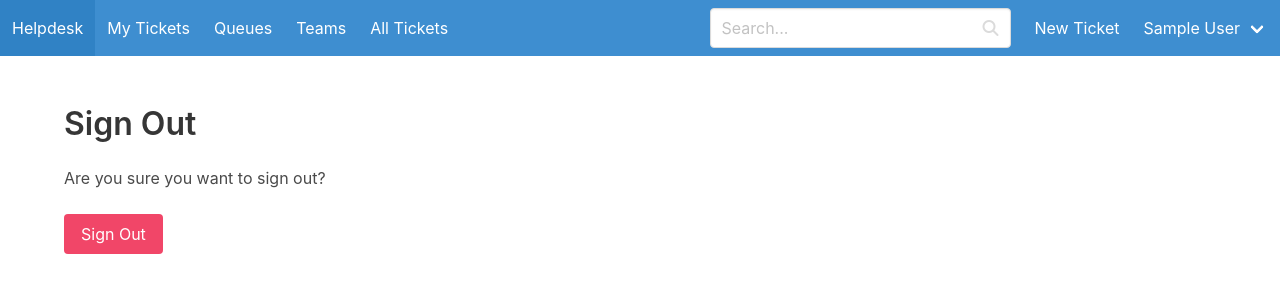
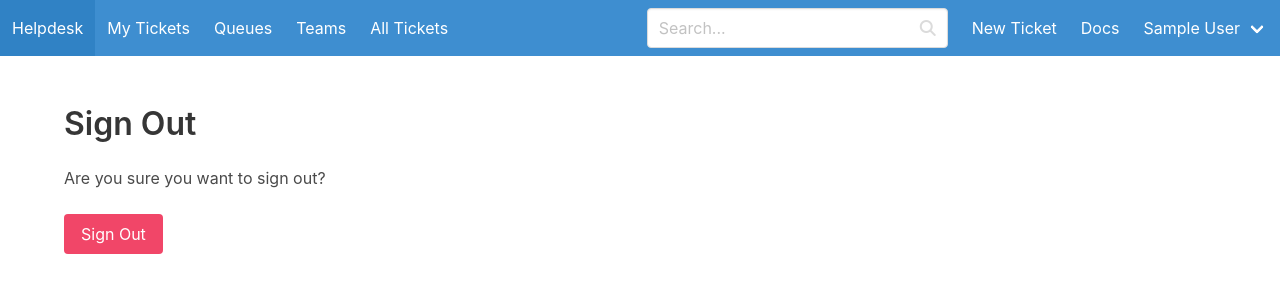
Before and after one commit to srobo/helpdesk-system, a Django app: page /auth/logout/ in a window 1280 px wide. Shown: the top 300 px of the page. Run offline with Django 3.2, Linux system fonts and the light colour scheme; a user stored in the database is signed in; tables that the repository leaves empty hold one stand-in row (values such as "Sample post"); some libraries are stand-ins or nearby versions.

Commit message:
Add helpdesk docs url to nav

```diff
--- a/helpdesk/templates/inc/nav/nav.html
+++ b/helpdesk/templates/inc/nav/nav.html
@@ -34,6 +34,9 @@
             <a class="navbar-item" href="{% url 'tickets:ticket_create' %}">
               New Ticket
             </a>
+            <a class="navbar-item" target="_blank" href="https://tinyurl.com/3zerezd4">
+              Docs
+            </a>
           {% endif %}
 
           {% if user.is_authenticated %}
```
